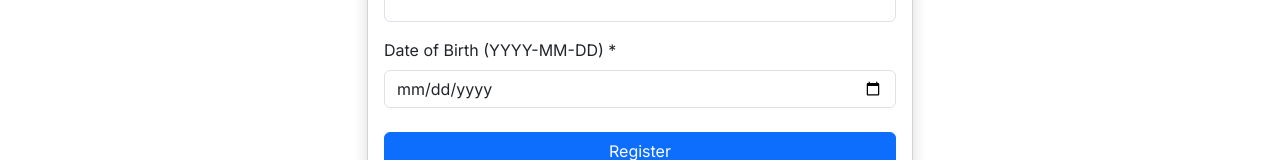
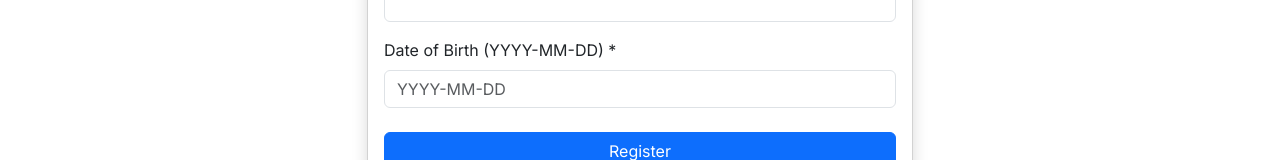
Before and after one commit to ChilG/ncu-web-app-labs, an Angular app in the folder FINAL/FESD-FN-002/: page /registration in a window 1280 px wide. Shown: the part 559-719 px from the top of the page. Built offline with nearby package versions, Linux system fonts and the light colour scheme.

Commit message:
fix: change dateOfBirth input type from date to text to strictly enforce YYYY-MM-DD placeholder

```diff
--- a/FINAL/FESD-FN-002/src/app/components/user-registration/user-registration.component.html
+++ b/FINAL/FESD-FN-002/src/app/components/user-registration/user-registration.component.html
@@ -158,7 +158,9 @@
               >Date of Birth (YYYY-MM-DD) *</label
             >
             <input
-              type="date"
+              type="text"
+              placeholder="YYYY-MM-DD"
+              maxlength="10"
               id="dateOfBirth"
               class="form-control"
               formControlName="dateOfBirth"
```
